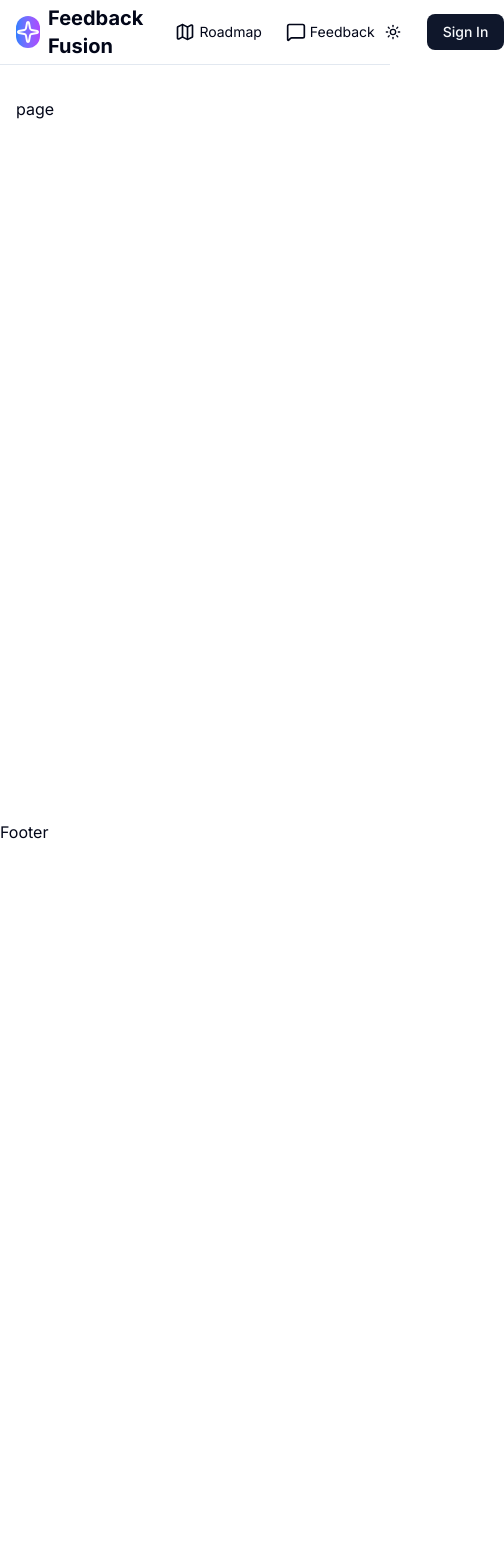
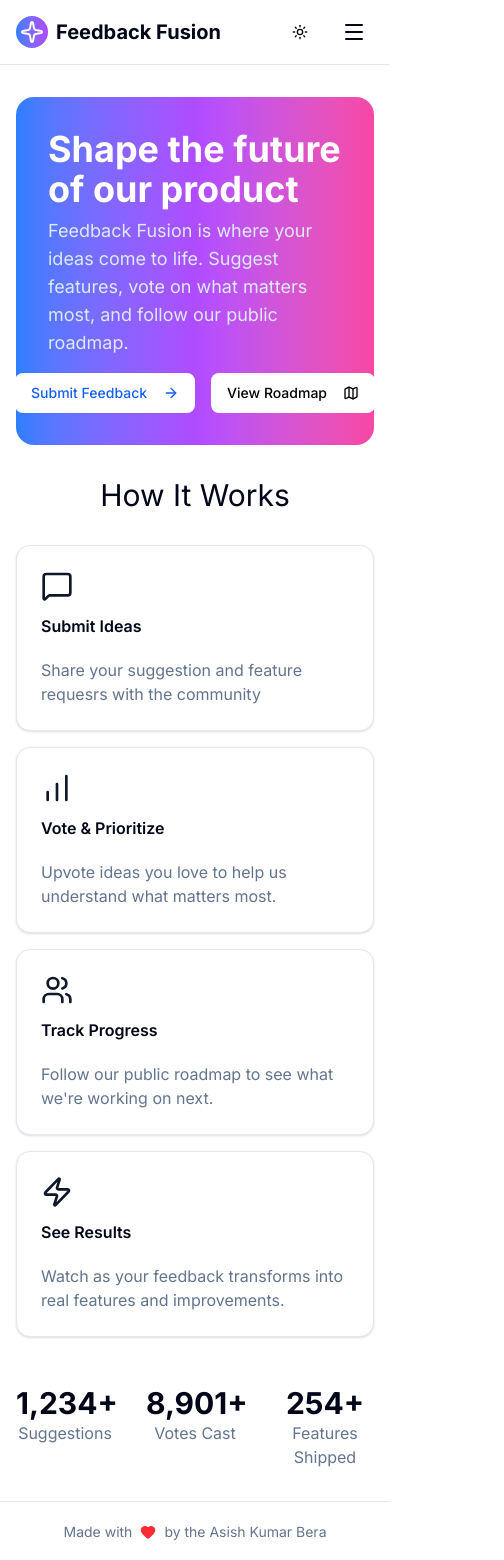
Before and after one commit to TechAsish1212/feedback-fusion, a Next.js app: page / in a window 390 px wide. Shown: the top 1560 px of the page, 504 px wide, since content can reach past the window. Before the commit the page ends 844 px from the top, so only its background shows below. Built offline with nearby package versions, Linux system fonts and the light colour scheme; no server answers.

Commit message:
navbar responsive and home page is creted

```diff
--- a/app/globals.css
+++ b/app/globals.css
@@ -1,5 +1,4 @@
 @import "tailwindcss";
-@import "tw-animate-css";
 @import "shadcn/tailwind.css";
 
 @custom-variant dark (&:is(.dark *));
--- a/app/page.tsx
+++ b/app/page.tsx
@@ -1,9 +1,113 @@
-import React from 'react'
+import GradientHeader from "@/components/gradient-header";
+import { Button } from "@/components/ui/button";
+import { Card, CardContent, CardHeader, CardTitle } from "@/components/ui/card";
+import {
+  ArrowRight,
+  BarChart,
+  Map,
+  MessageSquare,
+  Users,
+  Zap,
+} from "lucide-react";
+import Link from "next/link";
 
-const page = () => {
+export default function HomePage() {
   return (
-    <div>page</div>
-  )
+    <div className="space-y-12">
+      {/* Hero Section */}
+      <GradientHeader
+        title="Shape the future of our product"
+        subtitle="Feedback Fusion is where your ideas come to life. Suggest features, vote on what matters most, and follow our public roadmap."
+      >
+        <div className="flex gap-4 justify-center pt-4">
+          <Button
+            asChild
+            size="lg"
+            className="bg-white text-blue-600 hover:bg-gray-100"
+          >
+            <Link href="/feedback/new">
+              Submit Feedback <ArrowRight className="ml-2 h-4 w-4" />
+            </Link>
+          </Button>
+          <Button
+            asChild
+            size="lg"
+            className="bg-white text-black hover:bg-gray-100"
+          >
+            <Link href="/roadmap">
+              View Roadmap <Map className="ml-2 h-4 w-4" />
+            </Link>
+          </Button>
+        </div>
+      </GradientHeader>
+      {/* Feature Section */}
+      <section>
+        <h2 className="text-3xl font-bond text-center mb-8">How It Works</h2>
+        <div className="grid grid-cols-1 md:grid-cols-2 lg:grid-cols-4 gap-4">
+          <Card>
+            <CardHeader>
+              <MessageSquare className=" h-8 w-8 text-primary mb-2" />
+              <CardTitle>Submit Ideas</CardTitle>
+            </CardHeader>
+            <CardContent>
+              <p className="text-muted-foreground">
+                Share your suggestion and feature requesrs with the community
+              </p>
+            </CardContent>
+          </Card>
+          <Card>
+            <CardHeader>
+              <BarChart className=" h-8 w-8 text-primary mb-2" />
+              <CardTitle>Vote & Prioritize</CardTitle>
+            </CardHeader>
+            <CardContent>
+              <p className="text-muted-foreground">
+                Upvote ideas you love to help us understand what matters most.
+              </p>
+            </CardContent>
+          </Card>
+          <Card>
+            <CardHeader>
+              <Users className=" h-8 w-8 text-primary mb-2" />
+              <CardTitle>Track Progress</CardTitle>
+            </CardHeader>
+            <CardContent>
+              <p className="text-muted-foreground">
+                Follow our public roadmap to see what we&#39;re working on next.
+              </p>
+            </CardContent>
+          </Card>
+          <Card>
+            <CardHeader>
+              <Zap className=" h-8 w-8 text-primary mb-2" />
+              <CardTitle>See Results</CardTitle>
+            </CardHeader>
+            <CardContent>
+              <p className="text-muted-foreground">
+                Watch as your feedback transforms into real features and
+                improvements.
+              </p>
+            </CardContent>
+          </Card>
+        </div>
+      </section>
+      {/* Stats Section */}
+      <section className="text-center">
+        <div className="inline-grid grid-cols-3 gap-8">
+          <div>
+            <div className="text-3xl font-bold">1,234+</div>
+            <div className="text-muted-foreground">Suggestions</div>
+          </div>
+          <div>
+            <div className="text-3xl font-bold">8,901+</div>
+            <div className="text-muted-foreground">Votes Cast</div>
+          </div>
+          <div>
+            <div className="text-3xl font-bold">254+</div>
+            <div className="text-muted-foreground">Features Shipped</div>
+          </div>
+        </div>
+      </section>
+    </div>
+  );
 }
-
-export default page
--- a/components/footer.tsx
+++ b/components/footer.tsx
@@ -1,9 +1,46 @@
-import React from 'react'
+// import { Heart } from 'lucide-react'
+// import React from 'react'
 
-const Footer = () => {
+// const Footer = () => {
+//   const currentYear = new Date().getFullYear();
+//   return (
+//     <footer className='border-t bg-background mt-auto'>
+//       <div className='container mx-auto px-5 py-5'>
+//         <div className='flex flex-col md:flex-row justify-between items-center gap-4'>
+//           <span>Made with</span>
+//           <Heart className='w-4 h-4 text-red-500 fill-red-500' />
+//           <span>by the Asish kumar Bera</span>
+//         </div>
+//         <div className='flex items-center gap-4 text-sm text-muted-foreground'>
+//           <span>© {currentYear} Feedback Fusion. All rights reserved.</span>
+//         </div>
+//       </div>
+//     </footer>
+//   )
+// }
+
+// export default Footer
+
+
+import { Heart } from "lucide-react";
+
+export default function Footer() {
+  const currentYear = new Date().getFullYear();
   return (
-    <div>Footer</div>
-  )
+    <footer className="border-t bg-background mt-auto">
+      <div className="container mx-auto px-4 py-5">
+        <div className="flex flex-col md:flex-row justify-between items-center gap-4">
+          <div className="flex items-center gap-2 text-sm text-muted-foreground">
+            <span>Made with</span>
+            <Heart className="h-4 w-4 text-red-500 fill-red-500" />
+            <span>by the Asish Kumar Bera</span>
+          </div>
+
+          <div className="flex items-center gap-4 text-sm text-muted-foreground">
+            <span>© {currentYear} Feedback Fusion. All rights reserved.</span>
+          </div>
+        </div>
+      </div>
+    </footer>
+  );
 }
-
-export default Footer
--- /dev/null
+++ b/components/gradient-header.tsx
@@ -0,0 +1,24 @@
+import React, { ReactNode } from 'react'
+
+interface GradientHeaderprops {
+    title: string;
+    subtitle?: string;
+    children?: ReactNode;
+}
+
+const GradientHeader = ({ title, subtitle, children }:GradientHeaderprops) => {
+    return (
+        <div className="relative overflow-hidden rounded-2xl bg-linear-to-r from-blue-500 via-purple-500 to-pink-500 p-8 text-white mb-8">
+            <div className="relative z-10">
+                <h1 className="text-4xl font-bold">{title}</h1>
+                {subtitle&&(
+                    <p className="mt-2 text-lg text-blue-100 max-w-2xl">{subtitle}</p>
+                )}
+                {children}
+            </div>
+            <div className="absolute right-0 top-0 h-full w-64 bg-linear-to-l from-white/10 to-transparent"></div>
+        </div>
+    )
+}
+
+export default GradientHeader
--- a/components/navbar.tsx
+++ b/components/navbar.tsx
@@ -1,25 +1,119 @@
-"use client "
-import { Map, MessageSquare, Sparkle } from 'lucide-react'
+// "use client "
+// import { Map, MessageSquare, Sparkle } from 'lucide-react'
+// import Link from 'next/link'
+// import React from 'react'
+// import ThemeToggle from './theme-toggle'
+// import { SignedOut, SignInButton } from '@clerk/nextjs'
+// import { Button } from './ui/button'
+
+// const Navbar = () => {
+//   return (
+//     <nav className='border-b bg-background'>
+//       <div className='container mx-auto flex h-16 items-center justify-between px-4'>
+//         <div className='flex items-center gap-6'>
+//           <Link href="/">
+//             <div className='flex items-center gap-2'>
+//               <div className='h-8 w-8 rounded-full bg-linear-to-r from-blue-500 to-purple-500 items-center justify-center flex'>
+//                 <Sparkle className='h-6 w-6 text-white' />
+//               </div>
+//               <span className='capitalize text-xl font-bold'>feedback fusion</span>
+//             </div>
+//           </Link>
+
+//           <Link href="/roadmap" className='text-sm hover:text-primary flex items-center gap-1'>
+//             <Map className='h-5 w-5' />
+//             Roadmap
+//           </Link>
+//           <Link href="/feedback" className='text-sm hover:text-primary flex items-center gap-1'>
+//             <MessageSquare className='h-5 w-5' />
+//             Feedback
+//           </Link>
+//         </div>
+//         <div className='flex items-center gap-4 '>
+//           <ThemeToggle />
+//           <SignedOut>
+//             <SignInButton>
+//               <Button asChild>
+//                 <Link href='/sign-in'>Sign In</Link>
+//               </Button>
+//             </SignInButton>
+//           </SignedOut>
+//         </div>
+//       </div>
+//     </nav>
+//   )
+// }
+
+// export default Navbar
+
+"use client"
+import { Map, MessageSquare, Sparkle, Menu, X } from 'lucide-react'
 import Link from 'next/link'
-import React from 'react'
+import React, { useState } from 'react'
 import ThemeToggle from './theme-toggle'
 import { SignedOut, SignInButton } from '@clerk/nextjs'
 import { Button } from './ui/button'
 
 const Navbar = () => {
+  const [isOpen, setIsOpen] = useState(false)
+
   return (
     <nav className='border-b bg-background'>
       <div className='container mx-auto flex h-16 items-center justify-between px-4'>
-        <div className='flex items-center gap-6'>
+
+
+        {/* Desktop Links */}
+        <div className='flex  items-center  gap-6'>
+          {/* Logo */}
           <Link href="/">
             <div className='flex items-center gap-2'>
-              <div className='h-8 w-8 rounded-full bg-linear-to-r from-blue-500 to-purple-500 items-center justify-center flex'>
+              <div className='h-8 w-8 rounded-full bg-linear-to-r from-blue-500 to-purple-500 flex items-center justify-center'>
                 <Sparkle className='h-6 w-6 text-white' />
               </div>
               <span className='capitalize text-xl font-bold'>feedback fusion</span>
             </div>
           </Link>
 
+          <Link href="/roadmap" className='hidden md:flex text-sm hover:text-primary items-center gap-1'>
+            <Map className='h-5 w-5' />
+            Roadmap
+          </Link>
+          <Link href="/feedback" className='hidden md:flex text-sm hover:text-primary  items-center gap-1'>
+            <MessageSquare className='h-5 w-5' />
+            Feedback
+          </Link>
+        </div>
+
+        {/* Right Section */}
+        <div className='flex items-center gap-4'>
+          <ThemeToggle />
+
+          {/* Desktop Sign In */}
+          <div className='hidden md:block'>
+            <SignedOut>
+              <SignInButton>
+                <Button asChild>
+                  <Link href='/sign-in'>Sign In</Link>
+                </Button>
+              </SignInButton>
+            </SignedOut>
+          </div>
+
+          {/* Hamburger Menu - only show on mobile */}
+          <button
+            className='md:hidden p-2 rounded-md focus:outline-none focus:ring-2 focus:ring-primary'
+            onClick={() => setIsOpen(!isOpen)}
+          >
+            {isOpen ? <X className='h-6 w-6' /> : <Menu className='h-6 w-6' />}
+          </button>
+        </div>
+      </div>
+
+      {/* Mobile Menu */}
+      {/* Only render this when isOpen is true */}
+      {isOpen && (
+        <div className='md:hidden border-t bg-background'>
+          <div className='flex flex-col gap-2 p-4'>
             <Link href="/roadmap" className='text-sm hover:text-primary flex items-center gap-1'>
               <Map className='h-5 w-5' />
               Roadmap
@@ -28,18 +122,16 @@ const Navbar = () => {
               <MessageSquare className='h-5 w-5' />
               Feedback
             </Link>
-        </div>
-        <div className='flex items-center gap-4 '>
-          <ThemeToggle />
             <SignedOut>
               <SignInButton>
-              <Button asChild>
+                <Button asChild className='w-full'>
                   <Link href='/sign-in'>Sign In</Link>
                 </Button>
               </SignInButton>
             </SignedOut>
           </div>
         </div>
+      )}
     </nav>
   )
 }
```
Lines whose indentation alone changed are shown as unchanged.
